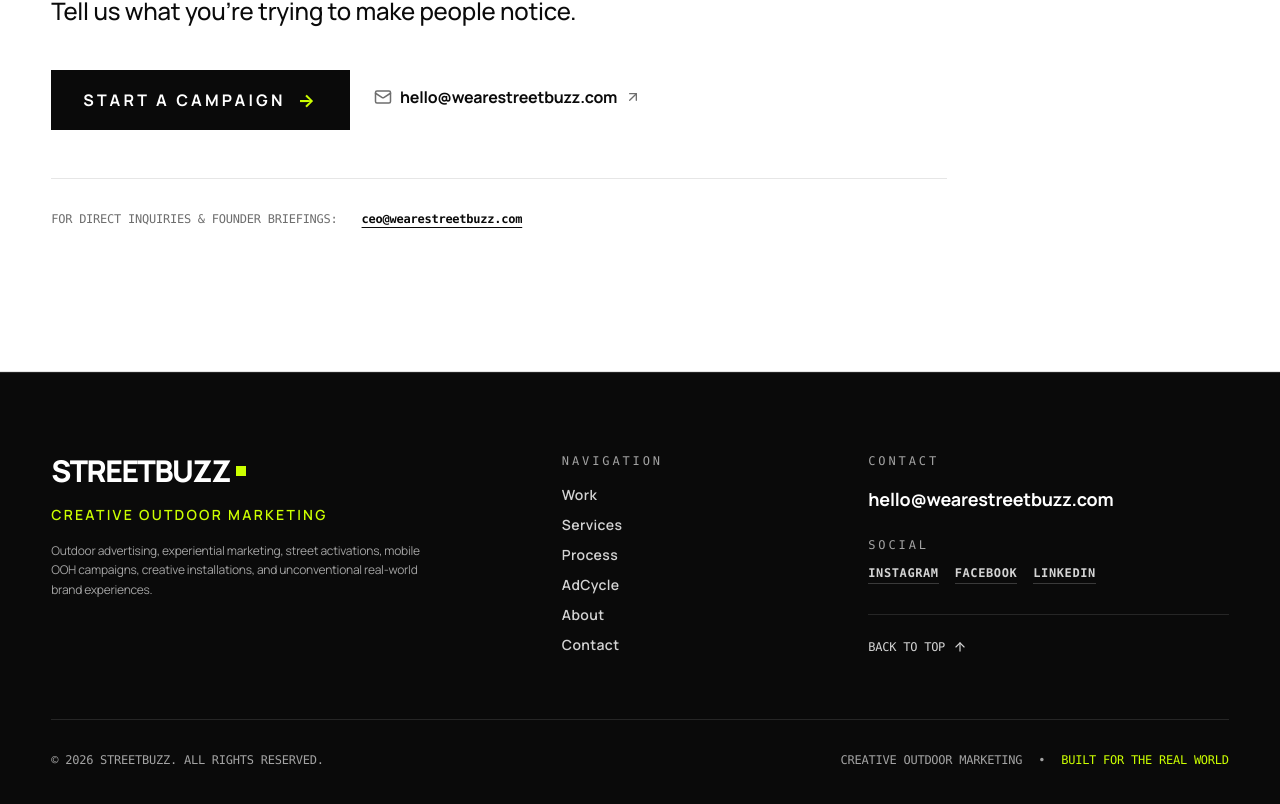
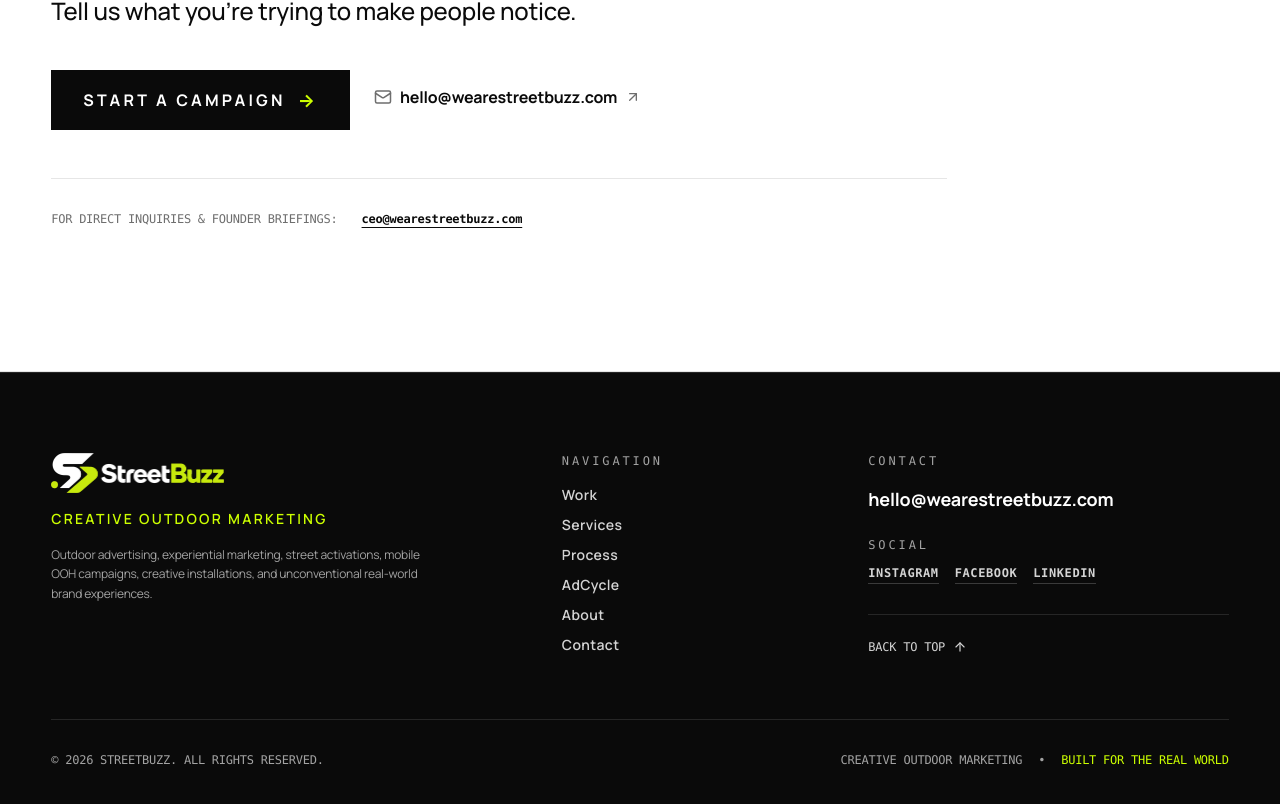
Before and after one commit to mohammad-ruhullah/streetbuzz, a React (Vite) app in the folder web/: page / in a window 1280 px wide. Shown: the part 10003-10807 px from the top of the page. Built offline with nearby package versions, Linux system fonts and the light colour scheme.

Commit message:
feat(web): use white logo in the footer

```diff
--- a/web/src/App.tsx
+++ b/web/src/App.tsx
@@ -16,6 +16,7 @@
 import matteBlackAdcycleImg from './assets/images/adcycle_matte_black_1789635469186.jpg';
 import heroVideo from './assets/images/hero_video.mp4';
 import logoStreetbuzz from './assets/images/logo_streetbuzz.png';
+import logoWhite from './assets/images/logo_white.png';
 
 interface ProcessStep {
   number: string;
@@ -1331,12 +1332,11 @@
 
             {/* Brand */}
             <div className="md:col-span-5">
-              <div className="flex items-center gap-1.5 mb-4">
-                <span className="font-black tracking-tighter text-3xl uppercase text-chalk">
-                  STREETBUZZ
-                </span>
-                <span className="w-2.5 h-2.5 bg-lime" aria-hidden="true" />
-              </div>
+              <img
+                src={logoWhite}
+                alt="StreetBuzz"
+                className="h-9 sm:h-10 w-auto mb-4"
+              />
               <p className="text-sm font-semibold uppercase tracking-meta text-lime mb-4">
                 Creative Outdoor Marketing
               </p>
```
Also changed, not shown: web/src/assets/images/logo_white.png (added).
